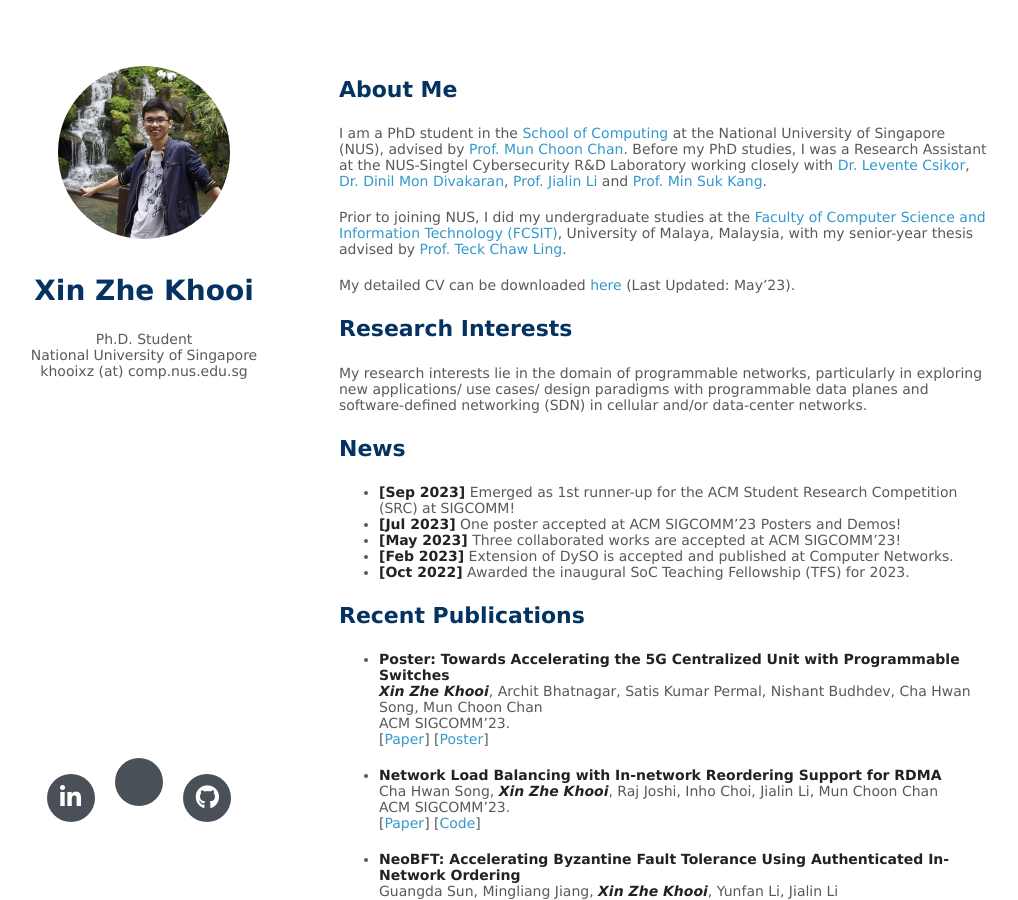
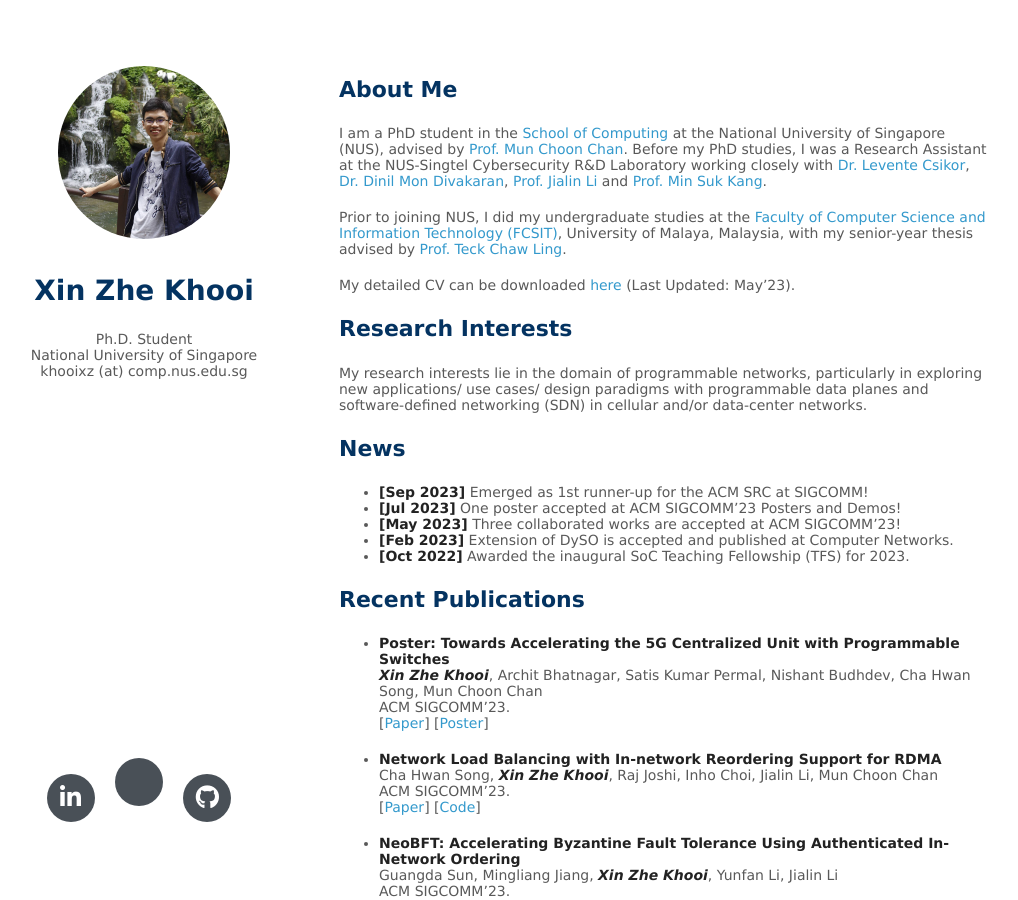
Before and after one commit to khooi8913/khooi8913.github.io, a Jekyll site: the page built from index.md, in a window 1280 px wide and 900 px high. Shown: the whole window, without its empty margins (131-1149 px from the left). Built offline with Jekyll 4.4.1, drawn with Linux system fonts in a browser that asks for light colours; nearby versions of some CDN libraries; a style sheet for code colours, icons or effects is not loaded; our own code applies the rules of GitHub Pages for plain Markdown files.

Commit message:
updates for src

```diff
--- a/index.md
+++ b/index.md
@@ -18,7 +18,7 @@ My research interests lie in the domain of programmable networks, particularly i
 
 ## News
 
-- **[Sep 2023]** Emerged as 1st runner-up for the ACM Student Research Competition (SRC) at SIGCOMM!
+- **[Sep 2023]** Emerged as 1st runner-up for the ACM SRC at SIGCOMM!
 - **[Jul 2023]** One poster accepted at ACM SIGCOMM'23 Posters and Demos!
 - **[May 2023]** Three collaborated works are accepted at ACM SIGCOMM'23!
 - **[Feb 2023]** Extension of DySO is accepted and published at Computer Networks.
```
